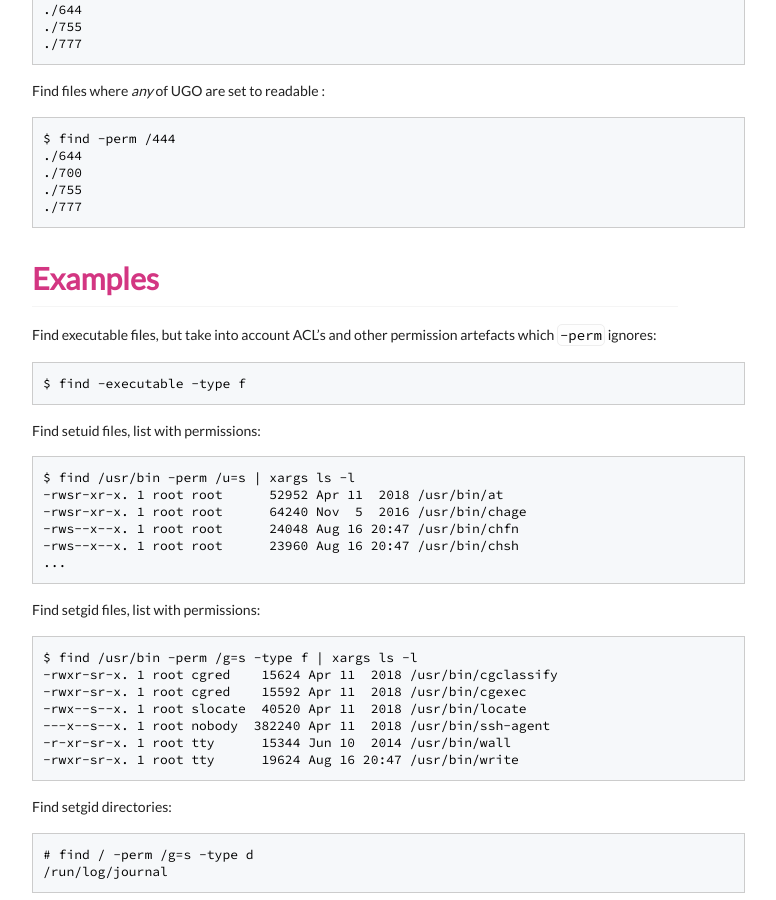
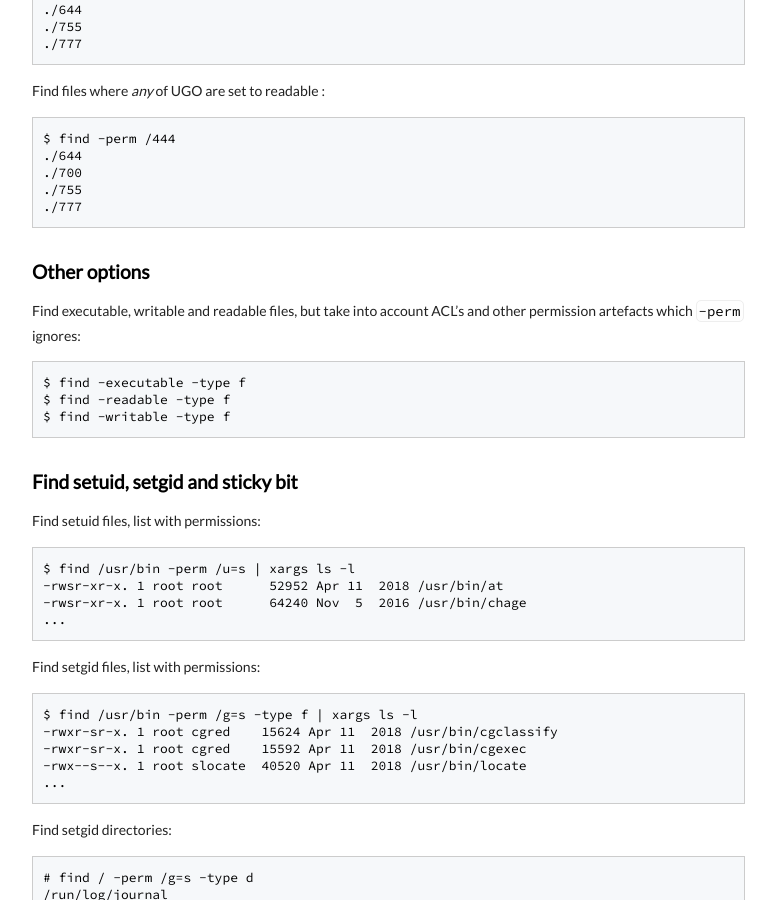
Before and after one commit to execas/execas.github.io, a Jekyll site: the page built from _posts/2018-10-28-finding-files-based-on-ownership-and-permissions.md, in a window 1280 px wide and 900 px high, scrolled down 1507 px. Shown: the whole window, without its empty margins (249-1025 px from the left). Built offline with Jekyll 4.4.1, drawn with Linux system fonts in a browser that asks for light colours; some of the changed text lies outside the part shown.

Commit message:
Update 2018-10-28-finding-files-based-on-ownership-and-permissions.md

````diff
--- a/_posts/2018-10-28-finding-files-based-on-ownership-and-permissions.md
+++ b/_posts/2018-10-28-finding-files-based-on-ownership-and-permissions.md
@@ -86,13 +86,19 @@ $ find -perm /444
 ./777
 ```
 
-## Examples
+### Other options
 
-Find executable files, but take into account ACL's and other permission artefacts which `-perm` ignores:
+Find executable, writable and readable files, but take into account ACL's and other permission artefacts which `-perm` ignores:
 
 ```bash
 $ find -executable -type f
+$ find -readable -type f
+$ find -writable -type f
 ```
+
+
+### Find setuid, setgid and sticky bit
+
 
 Find setuid files, list with permissions:
 
@@ -100,8 +106,6 @@ Find setuid files, list with permissions:
 $ find /usr/bin -perm /u=s | xargs ls -l
 -rwsr-xr-x. 1 root root      52952 Apr 11  2018 /usr/bin/at
 -rwsr-xr-x. 1 root root      64240 Nov  5  2016 /usr/bin/chage
--rws--x--x. 1 root root      24048 Aug 16 20:47 /usr/bin/chfn
--rws--x--x. 1 root root      23960 Aug 16 20:47 /usr/bin/chsh
 ...
 ```
 
@@ -112,9 +116,7 @@ $ find /usr/bin -perm /g=s -type f | xargs ls -l
 -rwxr-sr-x. 1 root cgred    15624 Apr 11  2018 /usr/bin/cgclassify
 -rwxr-sr-x. 1 root cgred    15592 Apr 11  2018 /usr/bin/cgexec
 -rwx--s--x. 1 root slocate  40520 Apr 11  2018 /usr/bin/locate
----x--s--x. 1 root nobody  382240 Apr 11  2018 /usr/bin/ssh-agent
--r-xr-sr-x. 1 root tty      15344 Jun 10  2014 /usr/bin/wall
--rwxr-sr-x. 1 root tty      19624 Aug 16 20:47 /usr/bin/write
+...
 ```
 
 Find setgid directories:
@@ -123,3 +125,10 @@ Find setgid directories:
 # find / -perm /g=s -type d
 /run/log/journal
 ```
+
+Find directories with sticky bit:
+
+```bash
+find / -perm /o=t
+...
+```
````
